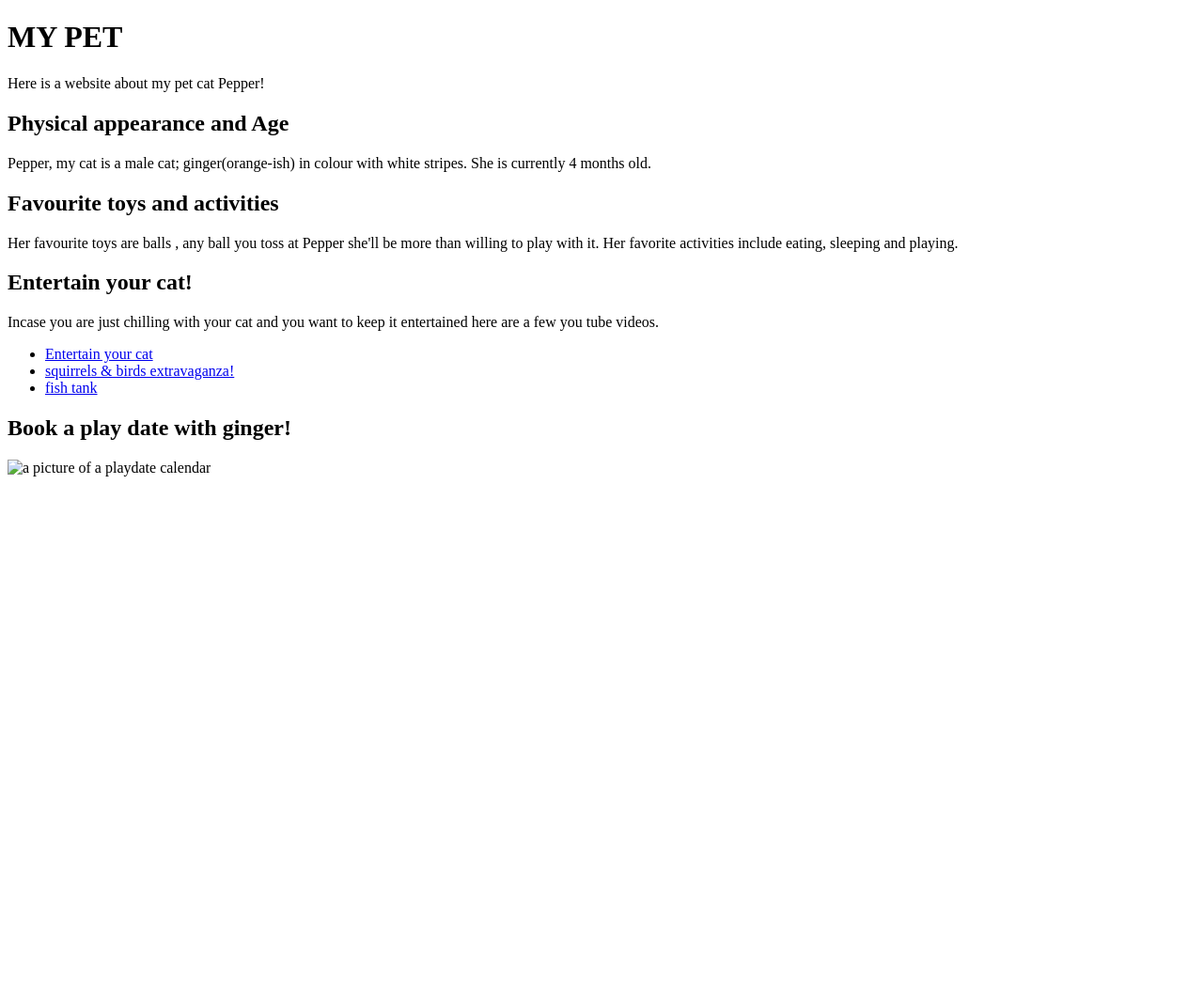
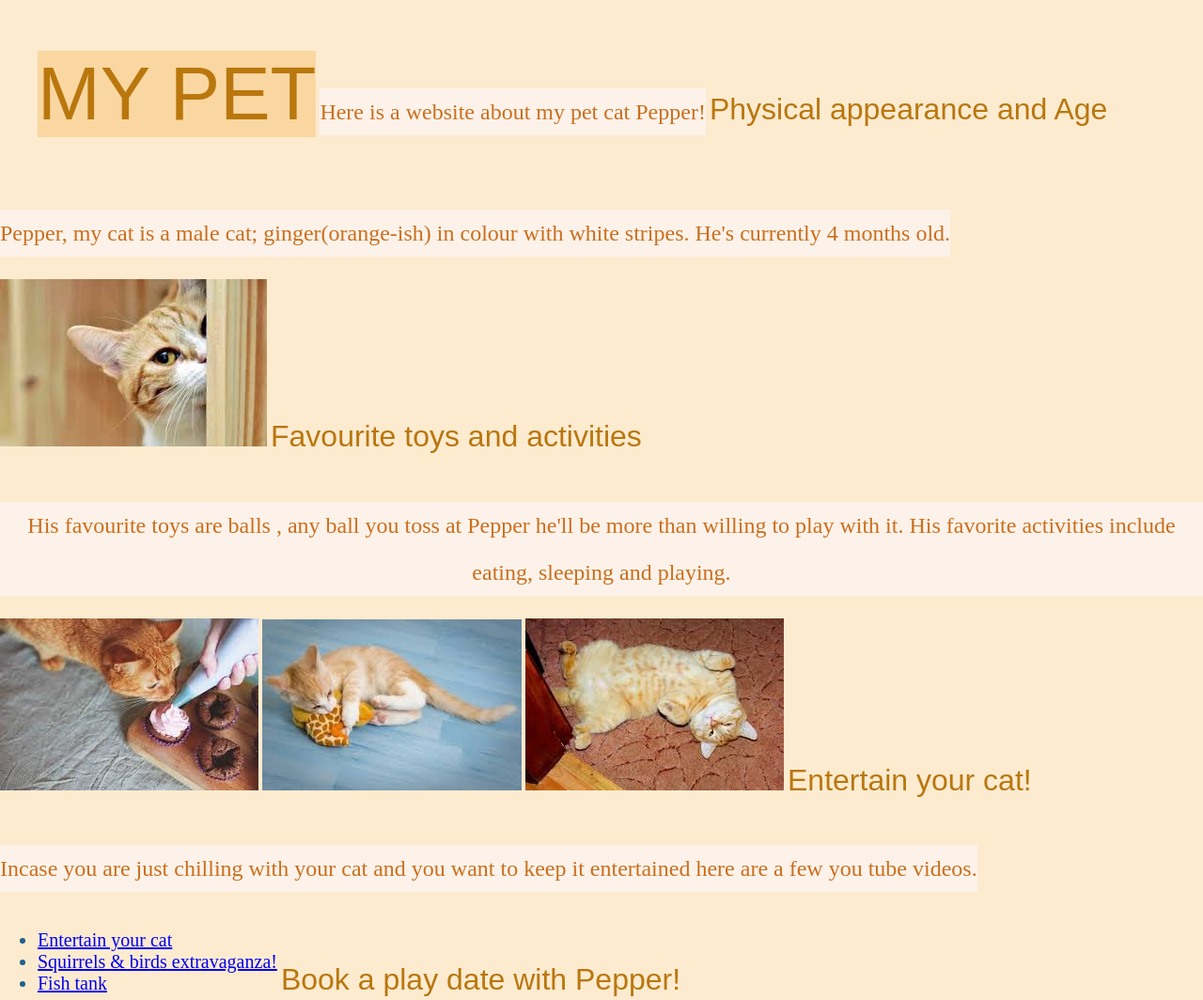
Before and after one commit to Cindywambui/petwebpage, a plain HTML site: page pet-webpage.html in a window 1280 px wide. Shown: the top 1064 px of the page at 94% size. Before the commit the page ends 800 px from the top, so only its background shows below. Drawn offline with Linux system fonts and the light colour scheme.

Commit message:
Add additional changes to webpage

```diff
--- a/pet-webpage.html
+++ b/pet-webpage.html
@@ -2,30 +2,35 @@
 <html>
     <head>
         <title>Pet website</title>
+        <link rel="stylesheet" href="css/styles.css" type="text/css">
     </head>
     <body>
         <h1>MY PET</h1>
         <p>Here is a website about my pet cat Pepper!</p>
         <h2>Physical appearance and Age</h2>
         <p>Pepper, my cat is a male cat; ginger(orange-ish) in colour
-           with white stripes. She is currently 4 months
+           with white stripes. He's currently 4 months
            old.
         </p>
+        <img src="images/cat.jpeg" alt="a picture of a cat">
         <h2>Favourite toys and activities</h2>
-        <p>Her favourite toys are balls , any ball you toss at Pepper
-            she'll be more than willing to play with it.
-           Her favorite activities include eating, sleeping and playing.
+        <p>His favourite toys are balls , any ball you toss at Pepper
+           he'll be more than willing to play with it. His favorite activities include eating,
+           sleeping and playing.
         </p>
+        <img src="images/eating cat.jpeg" alt="a picture of a cat eating">
+        <img src="images/playing cat.jpeg" alt="a picture of a cat playing">
+        <img src="images/sleeping cat.jpeg" alt="a picture of a cat sleeping">
         <h2>Entertain your cat!</h2>
         <p>Incase you are just chilling with your cat and you want to
-           keep it entertained here are a few you tube videos.
+           keep it entertained here are a few you tube videos.</p>
            <ul>
-               <li><a href="https://www.youtube.com/watch?v=tbsmCJE2XYQ">Entertain your cat</a></li>
-               <li><a href="https://www.youtube.com/watch?v=C2EvpdSxOQg">squirrels & birds extravaganza!</a></li>
-               <li><a href="https://www.youtube.com/watch?v=1K1XKClRb38">fish tank</a></li>
+               <li><a href="https://www.youtube.com/watch?v=tbsmCJE2XYQ"><em>Entertain your cat</em></a></li>
+               <li><a href="https://www.youtube.com/watch?v=C2EvpdSxOQg">Squirrels & birds extravaganza!</a></li>
+               <li><a href="https://www.youtube.com/watch?v=1K1XKClRb38">Fish tank</a></li>
            </ul>
-        </p>
-        <h2>Book a play date with ginger!</h2>
-        <img src="images/W.jpg" alt="a picture of a playdate calendar">
+        <h2>Book a play date with Pepper!</h2>
+        <p> Interested in booking a playdate with my cat? enter a date</p>
+            <img src="images/book a playdate!.jpg" alt="a picture of a playdate calendar">
     </body>
 </html>
```
